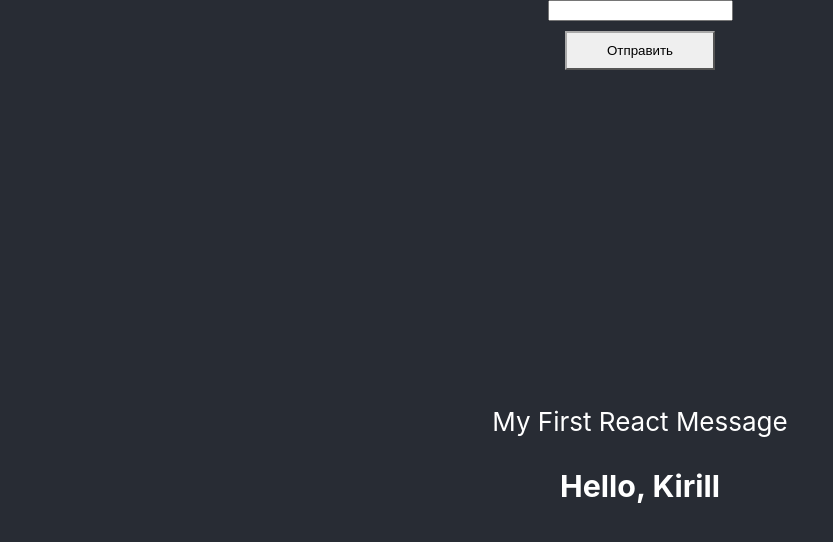
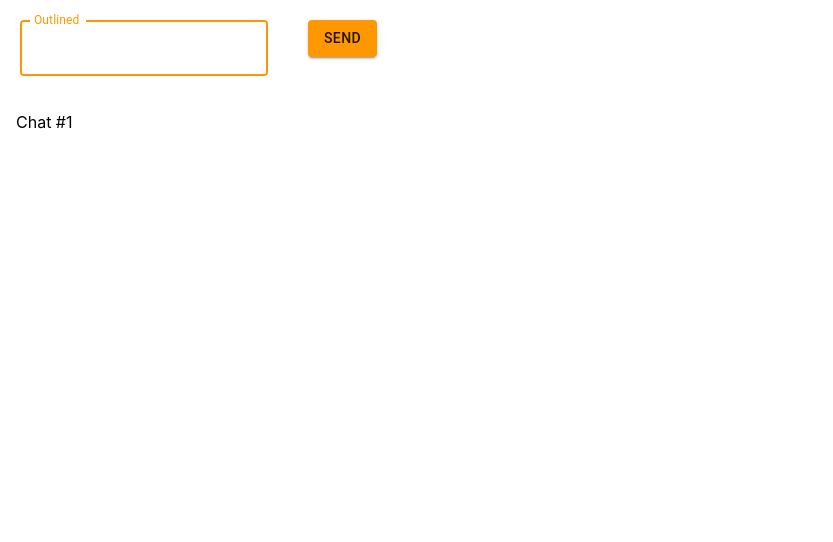
Before and after one commit to kirill3518/react_js, a React (Create React App) app: page / in a window 1280 px wide. Shown: the top 542 px of the page, without its empty margins (0-833 px from the left). Built offline with nearby package versions, Linux system fonts and the light colour scheme.

Commit message:
ДЗ № 3.

```diff
--- a/package.json
+++ b/package.json
@@ -3,6 +3,9 @@
   "version": "0.1.0",
   "private": true,
   "dependencies": {
+    "@emotion/react": "^11.8.2",
+    "@emotion/styled": "^11.8.1",
+    "@mui/material": "^5.5.3",
     "@testing-library/jest-dom": "^5.16.2",
     "@testing-library/react": "^12.1.4",
     "@testing-library/user-event": "^13.5.0",
--- a/src/App.css
+++ b/src/App.css
@@ -14,7 +14,7 @@
 }
 
 .App {
-  background-color: #282c34;
+  /* background-color: #282c34; */
   display: flex;
   flex-direction: column;
   align-items: center;
@@ -48,6 +48,7 @@
   from {
     transform: rotate(0deg);
   }
+
   to {
     transform: rotate(360deg);
   }
--- a/src/App.js
+++ b/src/App.js
@@ -1,73 +1,69 @@
-// import logo from './logo.svg';
 // import './App.css';
+import Message from './Message';
+import { useState, useEffect } from 'react';
+import InputForm from './InputForm';
+import { ThemeProvider, createTheme } from '@mui/material/styles';
+import Chat from './Chat';
+import { Grid } from '@mui/material';
 
-// function App() {
-//   return (
-//     <div className="App">
-//       <header className="App-header">
-//         <img src={logo} className="App-logo" alt="logo" />
-//         <p>
-//           Edit <code>src/App.js</code> and save to reload.
-//         </p>
-//         <a
-//           className="App-link"
-//           href="https://reactjs.org"
-//           target="_blank"
-//           rel="noopener noreferrer"
-//         >
-//           Learn React
-//         </a>
-//       </header>
-//     </div>
-//   );
-// }
+export default App;
 
-// export default App;
-
-import './App.css';
-// import Message from './Message';
-import React, { useState, useEffect } from 'react';
-
+const theme = createTheme({
+  palette: {
+    primary: {
+      main: "#FF9800",
+    },
+    secondary: {
+      main: "#0098FF",
+    },
+  },
+});
 
 function App(props) {
-  // const [myState, setMyState] = useState({ messageList: [{ text: 'Text', author: 'Kirill' }], value: '' });
-  const [myState, setMyState] = useState({ messageList: [], value: '' });
+  const [messageList, setMessageList] = useState([]);
 
-  const handleChange = (event) => {
-    // Изменить только value
-    setMyState((state) => ({ messageList: state.messageList, value: event.target.value }));
-  };
-
-  const updateMessageList = () => {
-    // Изменить только messageList
-    setMyState((state) => ({ messageList: [...state.messageList, { text: state.value, author: 'Kirill' }], value: state.value }));
+  const addMessage = (message) => {
+    setMessageList((messages) => [...messages, { id: messages.length, text: message, author: 'Kirill' }]);
   };
 
   useEffect(() => {
     console.log('useEffect');
-    if (myState.messageList.length > 0) {
+    if (messageList.length > 0) {
       // Ответить роботу только если последний был не робот, чтобы избежать зацикливание
-      if (myState.messageList[myState.messageList.length - 1].author !== 'Robot') {
-        setMyState((state) => ({ messageList: [...state.messageList, { text: `Привет, ${state.messageList[state.messageList.length - 1].author}`, author: 'Robot' }], value: state.value }));
+      if (messageList[messageList.length - 1].author !== 'Robot') {
+        setMessageList((messages) => [...messages, { id: messages.length, text: `Привет, ${messages[messages.length - 1].author}`, author: 'Robot' }]);
       }
     }
-  }, [myState.messageList]);
+  }, [messageList]);
 
-
-  const result = myState.messageList.map((obj) => {
-    return <p>
+  const result = messageList.map((obj) => {
+    return <p key={obj.id}>
       {obj.author}: {obj.text}
     </p>;
   });
 
   return (
     <div className="App">
-      <input type="text" onChange={handleChange} />
-      <button className="App-send-button" onClick={updateMessageList}>Отправить</button>
+      <ThemeProvider theme={theme}>
+        <InputForm onAddMessage={addMessage} />
+        <Grid container spacing={2}>
+          <Grid item md={2}>
+            <nav aria-label="main mailbox folders">
+              <Chat />
+            </nav>
+          </Grid>
+          <Grid item md={10}>
+            <nav aria-label="secondary mailbox folders">
 
-      {result}
+              {/* если в props передавать массив с обьектами то map не работает */}
+              {/* < Message messages={messageList} /> */}
+
+              {/* поэтому в props передается массив строк */}
+              < Message messages={result} />
+            </nav>
+          </Grid>
+        </Grid>
+      </ThemeProvider>
     </div>
   );
-
 }
-export default App;
--- /dev/null
+++ b/src/Chat.js
@@ -0,0 +1,33 @@
+import { useState } from 'react';
+import { useTheme, ThemeProvider } from '@mui/material/styles';
+import { List, ListItem } from '@mui/material';
+
+export default Chat;
+
+function Chat() {
+
+    const [chatList, setChatList] = useState([{ id: 'id1', name: 'Chat #1' }]);
+
+    // const addChat = (() => {
+    //     setChatList((chats) => [...chats, { id: `id${chats.length + 1}`, name: `Chat #${chats.length + 1}` }]);
+    // });
+
+    const theme = useTheme();
+
+    return (
+        <div className="Chat">
+            <ThemeProvider theme={theme}>
+                <header className="Chat-header">
+                    <List>
+                        {chatList.map((item) => (
+                            <ListItem key={item.id}>
+                                {item.name}
+                            </ListItem>
+                        ))}
+                    </List>
+                </header>
+            </ThemeProvider>
+        </div >
+    );
+
+}
--- /dev/null
+++ b/src/InputForm.js
@@ -0,0 +1,56 @@
+import { useState, useRef, useEffect } from 'react';
+import Button from '@mui/material/Button';
+import TextField from '@mui/material/TextField';
+import { useTheme } from '@mui/material/styles';
+import { ThemeProvider } from '@mui/material/styles';
+
+export default InputForm;
+
+function InputForm(props) {
+    const [myText, setMyText] = useState('');
+
+    const inputRef = useRef(null);
+
+    const handleChange = (event) => {
+        setMyText((text) => event.target.value);
+    };
+
+    useEffect(() => {
+        inputRef.current?.focus();
+    }, []);
+
+    const sendMessage = () => {
+        props.onAddMessage(myText);
+        inputRef.current?.focus();
+        // setMyText('');
+        // inputRef.current?.value = '';
+    };
+
+    const theme = useTheme();
+
+    return (
+        <div className="InputForm">
+            <ThemeProvider theme={theme}>
+                <TextField
+                    style={{ margin: '20px' }}
+                    id="outlined-basic"
+                    label="Outlined"
+                    variant="outlined"
+                    onChange={handleChange}
+                    inputRef={inputRef}
+                />
+                <Button
+                    variant="contained"
+                    onClick={sendMessage}
+                    style={{
+                        margin: "20px",
+                        backgroundColor: theme.palette.primary.main,
+                        borderColor: theme.palette.secondary.main
+                    }}
+                >
+                    Send
+                </Button>
+            </ThemeProvider>
+        </div>
+    );
+}
--- a/src/Message.js
+++ b/src/Message.js
@@ -1,13 +1,31 @@
-import './Message.css';
+// import './Message.css';
+import { ThemeProvider } from '@mui/material/styles';
+import { useTheme } from '@mui/material/styles';
+import { List } from '@mui/material';
+
+export default Message;
 
 function Message(props) {
+
+    const theme = useTheme();
+
     return (
         <div className="Message">
-            <header className="Message-header">
-                My First React Message
-                <h3>Hello, {props.name}</h3>
-            </header>
+            <ThemeProvider theme={theme}>
+                <header className="Message-header">
+                    <List>
+                        {/* если в props передавать массив с обьектами то map не работает */}
+                        {/* {messageList.map((item) => (
+                            <ListItem key={item.id}>
+                                {item.name}
+                            </ListItem>
+                        ))} */}
+
+                        {/* поэтому в props передается массив строк */}
+                        {props.messages}
+                    </List>
+                </header>
+            </ThemeProvider>
         </div>
     );
 }
-export default Message;
--- a/src/index.js
+++ b/src/index.js
@@ -3,13 +3,11 @@ import ReactDOM from 'react-dom';
 import './index.css';
 import App from './App';
 // import reportWebVitals from './reportWebVitals';
-import Message from './Message';
 
 const myName = 'Kirill';
 ReactDOM.render(
   <React.StrictMode>
     <App name={myName} />
-    <Message name={myName} />
   </React.StrictMode>,
   document.getElementById("root")
 );
```
Also changed, not shown: 1 other file (tests, documents, lock files or other folders).
